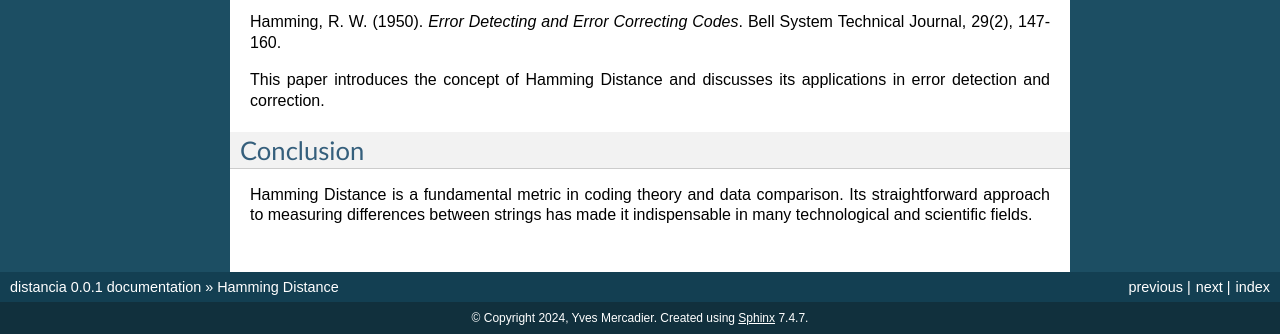
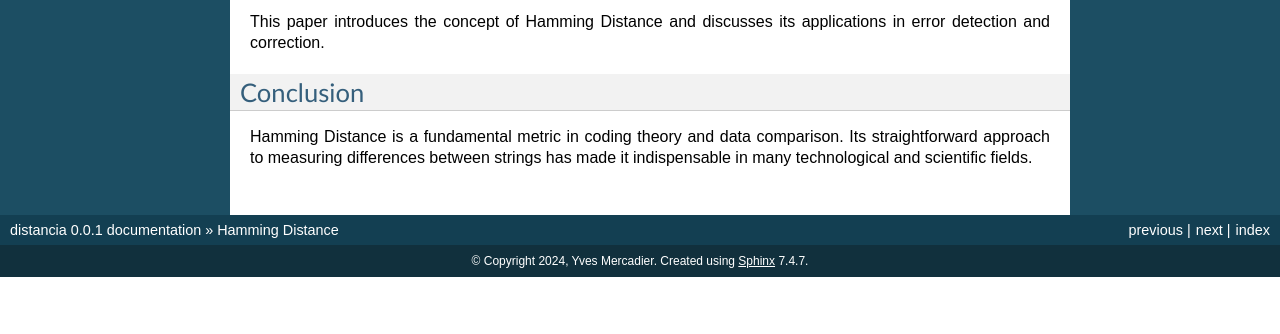
Before and after one commit to ym001/distancia, a Sphinx documentation site: the page built from docs/Hamming.rst, in a window 1280 px wide and 900 px high, scrolled down 1099 px, cut to the strip 566-900 px from the top of the window. Built offline with Sphinx 7.4.7, drawn with Linux system fonts in a browser that asks for light colours; pages that are not in the unit, such as notebooks, are missing from menus; after the commit the page ends 1942 px from its top, so only the background shows below that.

Commit message:
Update Hamming.rst

```diff
--- a/docs/Hamming.rst
+++ b/docs/Hamming.rst
@@ -72,8 +72,6 @@ For an academic reference, you can refer to the following seminal paper by Richa
 
    Hamming
 
-Hamming, R. W. (1950). *Error Detecting and Error Correcting Codes*. Bell System Technical Journal, 29(2), 147-160.
-
 This paper introduces the concept of Hamming Distance and discusses its applications in error detection and correction.
 
 Conclusion
```
